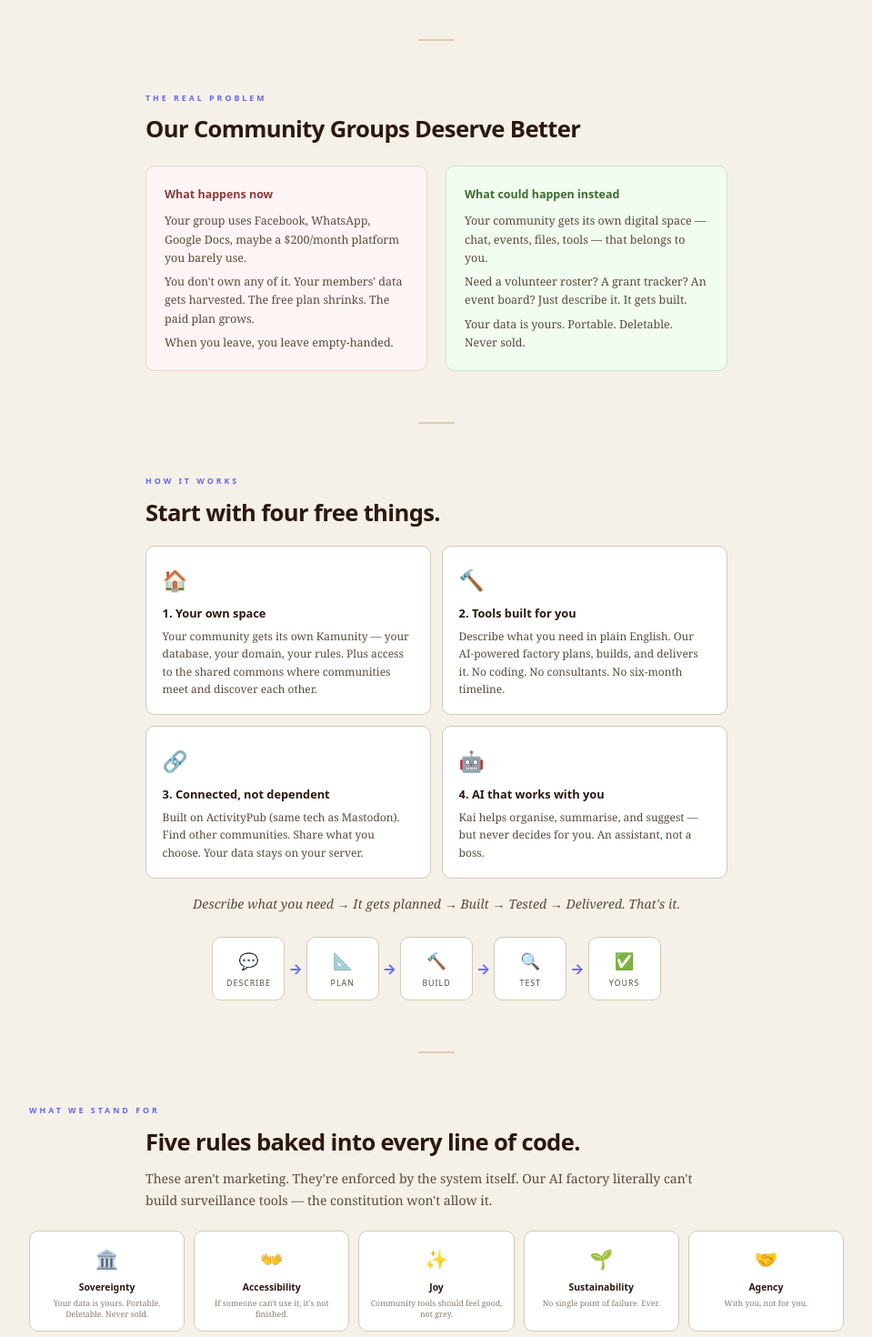
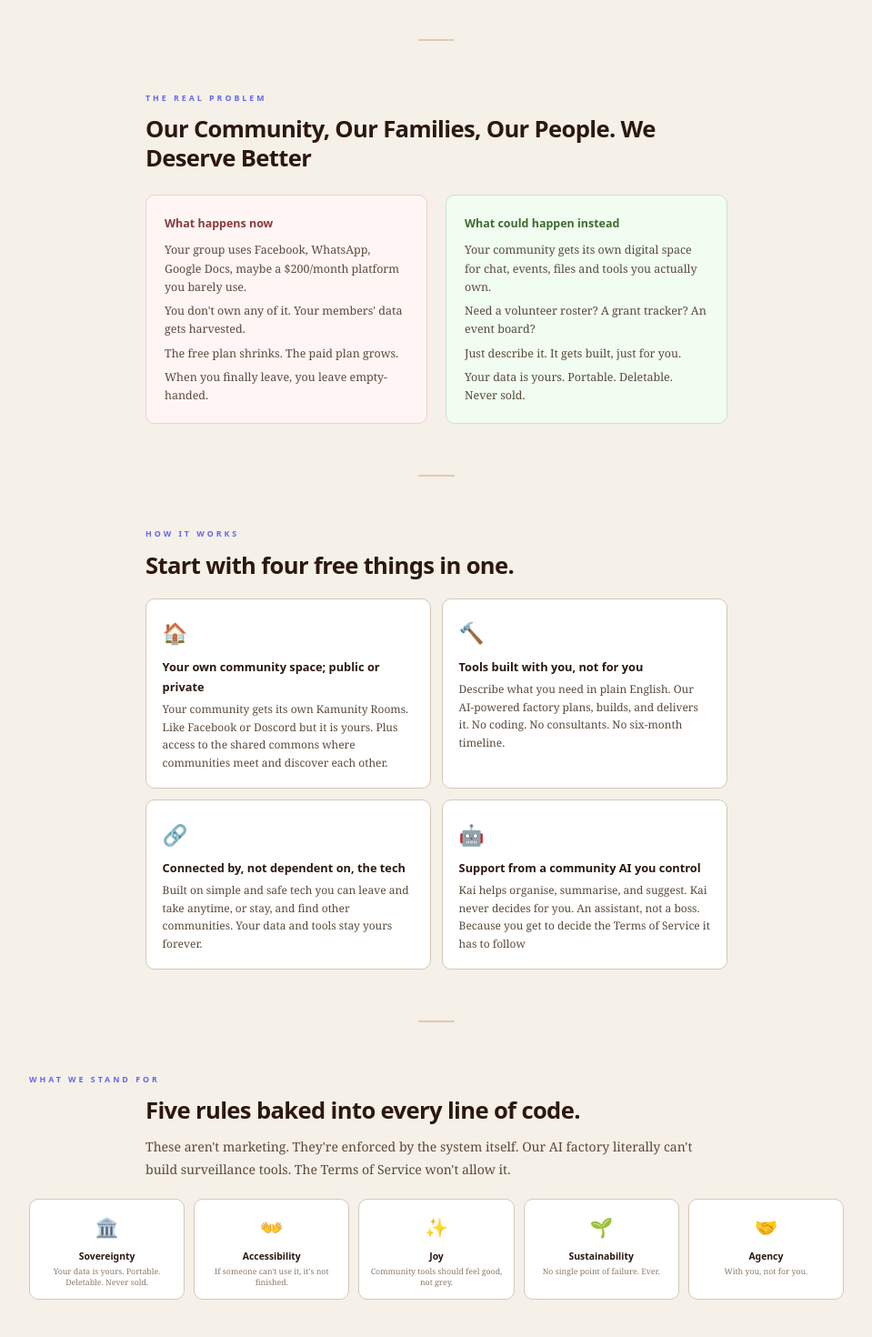
Before and after one commit to makemikefulleragain/kamunity-org, a Next.js app: page / in a window 1280 px wide. Shown: the part 1640-3110 px from the top of the page at 91% size, without its empty margins (160-1119 px from the left). Built offline with nearby package versions, Linux system fonts and the light colour scheme.

Commit message:
Update home page content

```diff
--- a/src/components/About.tsx
+++ b/src/components/About.tsx
@@ -7,13 +7,13 @@
         About
       </div>
       <h2 className="font-sans text-[1.6rem] font-bold text-ink mb-3 leading-tight tracking-tight">
-        Built in Perth, for communities everywhere.
+        Built in Boorloo (Perth) for communities everywhere.
       </h2>
       <p className="mb-3">
-        We&apos;re based in Western Australia, working with community organisations, small nonprofits, and the people that commercial platforms forgot — or chose to ignore.
+        We&apos;re based in Western Australia, working with community organisations, small nonprofits, and the people that commercial platforms forgot, or chose to ignore.
       </p>
       <p className="text-ink-light text-[0.88rem]">
-        11% of Western Australians experience digital exclusion. Aboriginal Community Controlled Organisations, culturally diverse service providers, and tiny volunteer-run groups all deserve tools as good as what corporations get. That&apos;s why Kamunity exists.
+        11% of Western Australians experience digital exclusion. Aboriginal Community Controlled Organisations, culturally diverse service providers, and tiny volunteer-run groups all deserve tools as good as what the big players get. That&apos;s why Kamunity exists.
       </p>
 
       <div className="mt-6 bg-white border border-parchment-edge rounded-[10px] p-[1.1rem] border-l-[3px] border-l-ku">
--- a/src/components/HowItWorks.tsx
+++ b/src/components/HowItWorks.tsx
@@ -1,18 +1,10 @@
 import FadeIn from './FadeIn'
 
 const cards = [
-  { ico: '🏠', title: '1. Your own space', desc: 'Your community gets its own Kamunity — your database, your domain, your rules. Plus access to the shared commons where communities meet and discover each other.' },
-  { ico: '🔨', title: '2. Tools built for you', desc: 'Describe what you need in plain English. Our AI-powered factory plans, builds, and delivers it. No coding. No consultants. No six-month timeline.' },
-  { ico: '🔗', title: '3. Connected, not dependent', desc: 'Built on ActivityPub (same tech as Mastodon). Find other communities. Share what you choose. Your data stays on your server.' },
-  { ico: '🤖', title: '4. AI that works with you', desc: 'Kai helps organise, summarise, and suggest — but never decides for you. An assistant, not a boss.' },
-]
-
-const flow = [
-  { ico: '💬', label: 'Describe' },
-  { ico: '📐', label: 'Plan' },
-  { ico: '🔨', label: 'Build' },
-  { ico: '🔍', label: 'Test' },
-  { ico: '✅', label: 'Yours' },
+  { ico: '🏠', title: 'Your own community space; public or private', desc: 'Your community gets its own Kamunity Rooms. Like Facebook or Doscord but it is yours. Plus access to the shared commons where communities meet and discover each other.' },
+  { ico: '🔨', title: 'Tools built with you, not for you', desc: 'Describe what you need in plain English. Our AI-powered factory plans, builds, and delivers it. No coding. No consultants. No six-month timeline.' },
+  { ico: '🔗', title: 'Connected by, not dependent on, the tech', desc: 'Built on simple and safe tech you can leave and take anytime, or stay, and find other communities. Your data and tools stay yours forever.' },
+  { ico: '🤖', title: 'Support from a community AI you control', desc: 'Kai helps organise, summarise, and suggest. Kai never decides for you. An assistant, not a boss. Because you get to decide the Terms of Service it has to follow' },
 ]
 
 export default function HowItWorks() {
@@ -22,7 +14,7 @@
         How It Works
       </div>
       <h2 className="font-sans text-[1.6rem] font-bold text-ink mb-3 leading-tight tracking-tight">
-        Start with four free things.
+        Start with four free things in one.
       </h2>
 
       <div className="grid grid-cols-1 md:grid-cols-2 gap-3 mt-5">
@@ -37,24 +29,6 @@
           </div>
         ))}
       </div>
-
-      <p className="text-center italic text-ink-light text-[0.88rem] mt-4">
-        Describe what you need → It gets planned → Built → Tested → Delivered. That&apos;s it.
-      </p>
-
-      <div className="flex items-center justify-center gap-1 mt-6 flex-wrap">
-        {flow.map((s, i) => (
-          <div key={s.label} className="flex items-center gap-1">
-            <div className="bg-white border border-parchment-edge rounded-[10px] px-3.5 py-2.5 text-center min-w-[80px] hover:border-ku transition-colors">
-              <div className="text-[1.1rem] mb-0.5">{s.ico}</div>
-              <div className="font-sans text-[0.55rem] text-ink-light uppercase tracking-[1px]">{s.label}</div>
-            </div>
-            {i < flow.length - 1 && (
-              <span className="text-ku text-base font-bold font-sans">→</span>
-            )}
-          </div>
-        ))}
-      </div>
     </FadeIn>
   )
 }
--- a/src/components/ProblemSolution.tsx
+++ b/src/components/ProblemSolution.tsx
@@ -7,7 +7,7 @@
         The Real Problem
       </div>
       <h2 className="font-sans text-[1.6rem] font-bold text-ink mb-3 leading-tight tracking-tight">
-        Our Community Groups Deserve Better
+        Our Community, Our Families, Our People. We Deserve Better
       </h2>
 
       <div className="grid grid-cols-1 md:grid-cols-2 gap-5 mt-6">
@@ -17,20 +17,26 @@
             Your group uses Facebook, WhatsApp, Google Docs, maybe a $200/month platform you barely use.
           </p>
           <p className="text-[0.78rem] text-ink-light mb-1.5 leading-relaxed">
-            You don&apos;t own any of it. Your members&apos; data gets harvested. The free plan shrinks. The paid plan grows.
+            You don&apos;t own any of it. Your members&apos; data gets harvested.
+          </p>
+          <p className="text-[0.78rem] text-ink-light mb-1.5 leading-relaxed">
+            The free plan shrinks. The paid plan grows.
           </p>
           <p className="text-[0.78rem] text-ink-light leading-relaxed">
-            When you leave, you leave empty-handed.
+            When you finally leave, you leave empty-handed.
           </p>
         </div>
 
         <div className="p-5 rounded-[10px] bg-[#f0fdf0] border border-[#c8e6c8]">
           <h3 className="font-sans text-[0.78rem] font-bold text-forest mb-2">What could happen instead</h3>
           <p className="text-[0.78rem] text-ink-light mb-1.5 leading-relaxed">
-            Your community gets its own digital space — chat, events, files, tools — that belongs to you.
+            Your community gets its own digital space for chat, events, files and tools you actually own.
           </p>
           <p className="text-[0.78rem] text-ink-light mb-1.5 leading-relaxed">
-            Need a volunteer roster? A grant tracker? An event board? Just describe it. It gets built.
+            Need a volunteer roster? A grant tracker? An event board?
+          </p>
+            <p className="text-[0.78rem] text-ink-light mb-1.5 leading-relaxed">
+            Just describe it. It gets built, just for you.
           </p>
           <p className="text-[0.78rem] text-ink-light leading-relaxed">
             Your data is yours. Portable. Deletable. Never sold.
--- a/src/components/Values.tsx
+++ b/src/components/Values.tsx
@@ -18,7 +18,7 @@
         Five rules baked into every line of code.
       </h2>
       <p className="text-ink-light text-[0.88rem] max-w-[640px] mx-auto mb-5">
-        These aren&apos;t marketing. They&apos;re enforced by the system itself. Our AI factory literally can&apos;t build surveillance tools — the constitution won&apos;t allow it.
+        These aren&apos;t marketing. They&apos;re enforced by the system itself. Our AI factory literally can&apos;t build surveillance tools. The Terms of Service won&apos;t allow it.
       </p>
 
       <div className="grid grid-cols-2 sm:grid-cols-3 lg:grid-cols-5 gap-2.5 mt-5">
--- a/src/data/showcase.ts
+++ b/src/data/showcase.ts
@@ -12,8 +12,8 @@
 export const showcaseItems: ShowcaseItem[] = [
   {
     slug: 'kamunity-ai',
-    title: 'Kamunity.Ai',
-    description: 'Find, create, and join public and private rooms for your community. Discover conversations, share resources, and build together — no ads, no data harvesting.',
+    title: 'Kamunity - find yours, create impact',
+    description: 'START HERE! Find, create, and join public and private rooms for your community. Discover conversations, share resources, and build together.No ads, no data harvesting.',
     url: 'https://kamunity.ai',
     thumbGradient: 'from-indigo-200 to-purple-200',
     thumbEmoji: '🔥',
```
